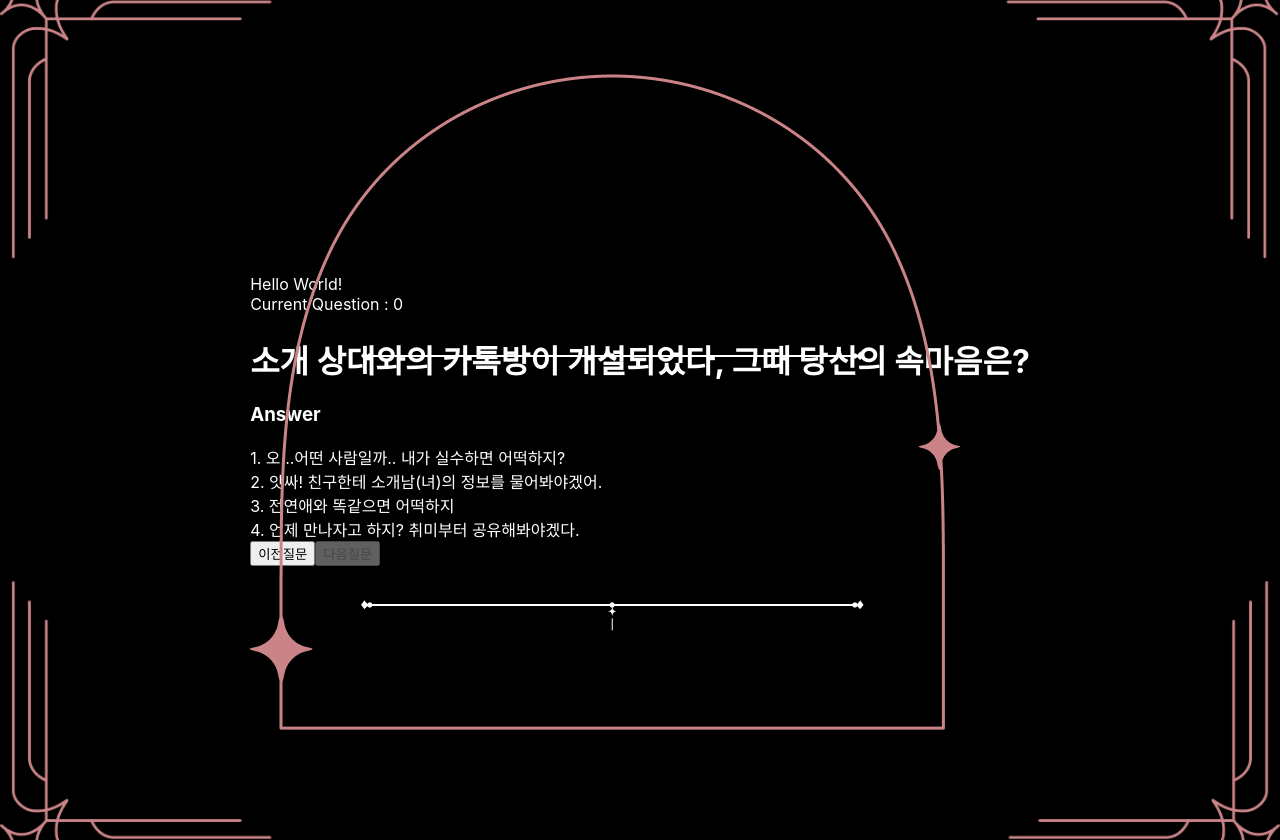
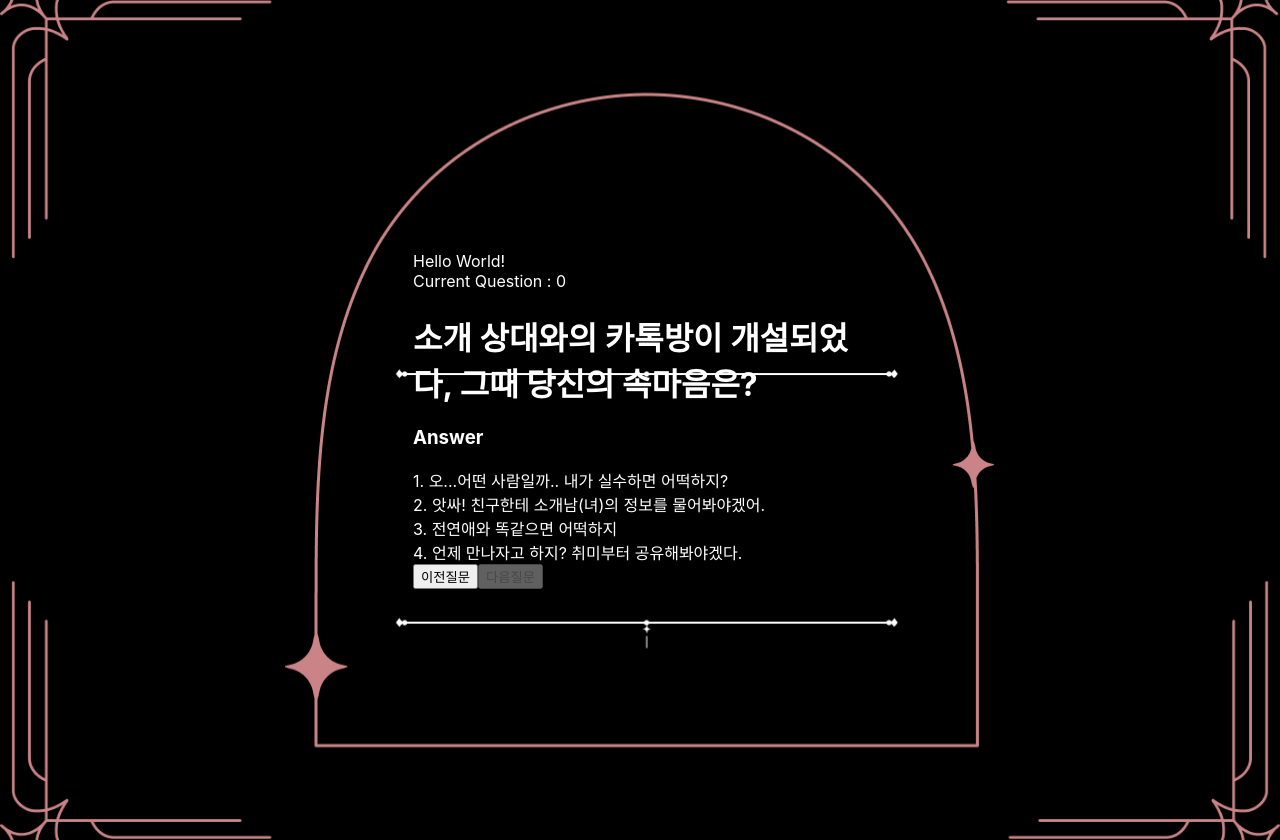
Before and after one commit to LikeLionHGU/Peg_Front, a React (Create React App) app: page /survey in a window 1280 px wide. Built offline with nearby package versions, Linux system fonts and the light colour scheme.

Commit message:
style: surveypage

```diff
--- a/src/SurveyPage.css
+++ b/src/SurveyPage.css
@@ -24,16 +24,26 @@
 }
 .background-images {
   position: absolute;
-  top: -200px;
-  left: 0;
-  width: 70ㄴ0px;
-  height: 200;
+  top: 50%;
+  left: 50%;
+  transform: translate(-50%, -50%);
+  /* width: 70ㄴ0px; */
+  width: 100%;
+  /* height: 100%; */
   object-fit: cover; /* 이미지가 부모 요소를 완전히 덮도록 설정 */
-  z-index: 1; /* 이미지가 뒤에 표시되도록 설정 */
+  z-index: -999; /* 이미지가 뒤에 표시되도록 설정 */
   display: absolute;
 }
 
 .content {
   position: relative; /* 상대 위치 설정 */
   z-index: 1; /* 텍스트와 버튼이 이미지 위에 표시되도록 설정 */
+  width: 710px;
+  margin: 32px;
 }
+.content .content-text {
+  padding: 128px;
+}
+
+.question-answer {
+}
--- a/src/SurveyPage.js
+++ b/src/SurveyPage.js
@@ -314,11 +314,12 @@ function SurveyPage() {
             alt="halfcircle"
             className="background-images"
           />
+          <div className="content-text">
             <div>Hello World!</div>
 
             <div>Current Question : {currentQuestion}</div>
             <h1>{data[currentQuestion].title}</h1>
-          <div>
+            <div className="question-answer">
               <h3>Answer</h3>
               {answerComponent}
             </div>
@@ -351,6 +352,7 @@ function SurveyPage() {
             </div>
           </div>
         </div>
+      </div>
     </>
   );
 }
```
Lines whose indentation alone changed are shown as unchanged.
